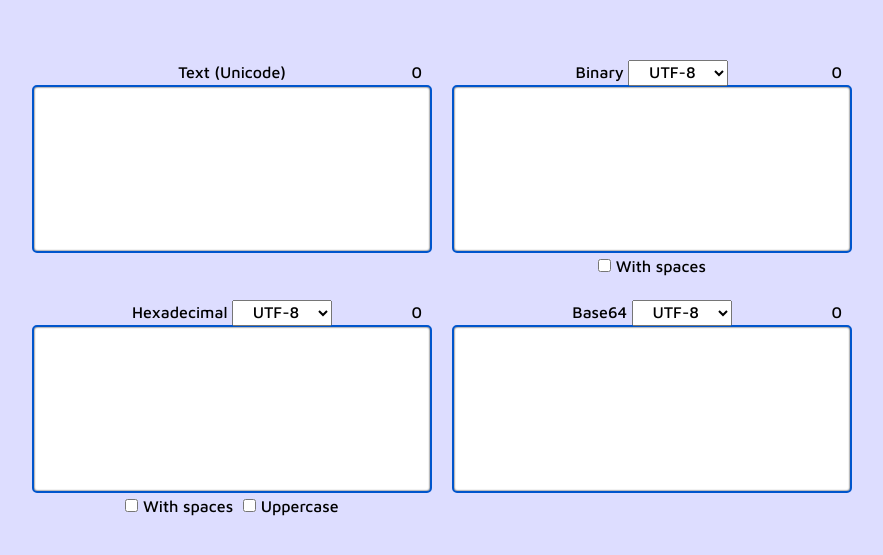
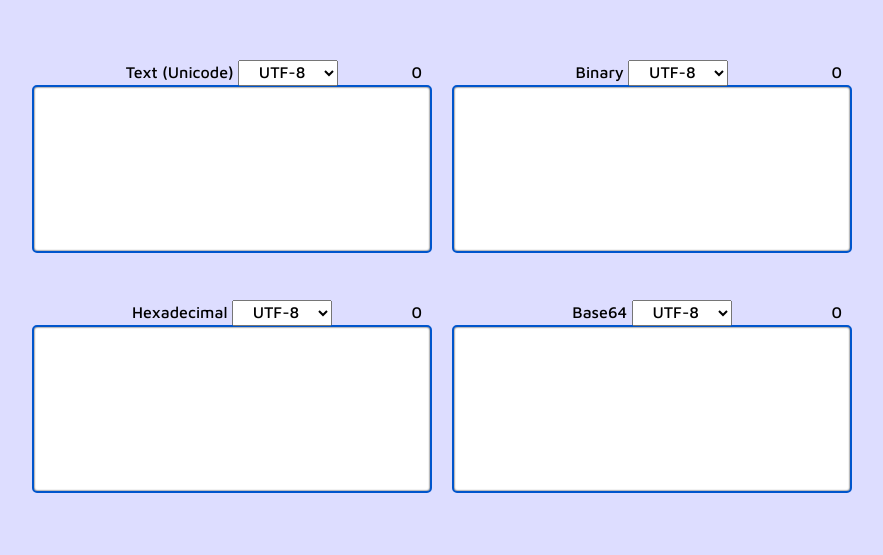
Before and after one commit to cerosrhino/transl8or, a React (Create React App) app: page / in a window 1280 px wide. Shown: the part 111-666 px from the top of the page, without its empty margins (198-1081 px from the left). Built offline with nearby package versions, Linux system fonts and the light colour scheme.

Commit message:
Start moving on to the composition over inheritance principle

```diff
--- a/src/Codec.js
+++ b/src/Codec.js
@@ -6,40 +6,28 @@ const _encodings = [
   'UTF-32BE'
 ];
 
-class Codec {
-  constructor(encoding = 'UTF-8') {
-    this.setEncoding(encoding);
-  }
-
-  setEncoding(encoding) {
-    if (_encodings.indexOf(encoding) === -1) {
-      throw new Error('Unknown encoding');
-    }
-    this.encoding = encoding;
-  }
-
-  encode(text) {
-    switch (this.encoding) {
+function encode(text, encoding) {
+  switch (_encodings[encoding]) {
     case 'UTF-8':
       return encodeURIComponent(text).replace(
         /%([0-9a-f]{2})/gi,
         (_, match) => String.fromCharCode(parseInt(match, 16))
       ).split('');
     case 'UTF-16LE':
-        return this.encodeUTF16(text, true);
+      return encodeUTF16(text, true);
     case 'UTF-16BE':
-        return this.encodeUTF16(text, false);
+      return encodeUTF16(text, false);
     case 'UTF-32LE':
-        return this.encodeUTF32(text, true);
+      return encodeUTF32(text, true);
     case 'UTF-32BE':
-        return this.encodeUTF32(text, false);
+      return encodeUTF32(text, false);
     default:
       throw new Error('Unknown encoding');
   }
 }
 
-  decode(data) {
-    switch (this.encoding) {
+function decode(data, encoding) {
+  switch (_encodings[encoding]) {
     case 'UTF-8':
       return (data.length === 0) ? '' : decodeURIComponent(
         '%' + data.map(
@@ -47,19 +35,19 @@ class Codec {
         ).join('%')
       );
     case 'UTF-16LE':
-        return this.decodeUTF16(data, true);
+      return decodeUTF16(data, true);
     case 'UTF-16BE':
-        return this.decodeUTF16(data, false);
+      return decodeUTF16(data, false);
     case 'UTF-32LE':
-        return this.decodeUTF32(data, true);
+      return decodeUTF32(data, true);
     case 'UTF-32BE':
-        return this.decodeUTF32(data, false);
+      return decodeUTF32(data, false);
     default:
       throw new Error('Unknown encoding');
   }
 }
 
-  encodeUTF16(text, littleEndian) {
+function encodeUTF16(text, littleEndian) {
   const arrayFunc = littleEndian ?
                       Array.prototype.push :
                       Array.prototype.unshift;
@@ -75,16 +63,16 @@ class Codec {
   return Array.prototype.concat.apply([], characters);
 }
 
-  static splitByCodePoints(text) {
+export function splitByCodePoints(text) {
   return [...text];
 }
 
-  encodeUTF32(text, littleEndian) {
+function encodeUTF32(text, littleEndian) {
   const arrayFunc = littleEndian ?
                       Array.prototype.push :
                       Array.prototype.unshift;
 
-    let characters = this.splitByCodePoints(text).map(el => {
+  let characters = splitByCodePoints(text).map(el => {
     let codePoint = el.codePointAt(0);
     let chunk = [];
     for (let i = 0; i < 4; i++) {
@@ -97,7 +85,7 @@ class Codec {
   return Array.prototype.concat.apply([], characters);
 }
 
-  decodeUTF16(data, littleEndian) {
+function decodeUTF16(data, littleEndian) {
   if (data.length % 2 !== 0) {
     throw new Error('Wrong data chunk size');
   }
@@ -116,7 +104,7 @@ class Codec {
   return string;
 }
 
-  decodeUTF32(data, littleEndian) {
+function decodeUTF32(data, littleEndian) {
   if (data.length % 4 !== 0) {
     throw new Error('Wrong data chunk size');
   }
@@ -143,9 +131,19 @@ class Codec {
   return string;
 }
 
-  static encodings() {
+export function encodings() {
   return [..._encodings];
 }
+
+export function findEncoding(encoding) {
+  const index = _encodings.indexOf(encoding);
+  if (index === -1) {
+    throw new Error('Unknown encoding');
   }
 
-export default Codec;
+  return index;
+}
+
+export default {
+  encode, decode, splitByCodePoints, encodings, findEncoding
+};
--- a/src/components/Base64View.js
+++ b/src/components/Base64View.js
@@ -1,18 +1,18 @@
-import React from 'react';
+import React, { Component } from 'react';
 import DataView from './DataView';
-import Title from './Title';
+import codec from '../Codec';
 
-class Base64View extends DataView {
-  format(input) {
-    return btoa(this.codec.encode(input).join(''));
+class Base64View extends Component {
+  format = (input, encoding) => {
+    return btoa(codec.encode(input, encoding).join('')).split('');
   }
 
-  parse(input) {
+  parse = (input, encoding) => {
     if (input.length % 4 !== 0) {
       throw new Error('Incorrect number of characters');
     }
 
-    return this.codec.decode(atob(input).split(''));
+    return codec.decode(atob(input).split(''), encoding);
   }
 
   filter(input) {
@@ -21,18 +21,13 @@ class Base64View extends DataView {
 
   render() {
     return (
-      <div className="data-view">
-        <Title
-          text="Base64"
-          onEncodingChange={this.handleEncodingChange}
-          length={this.state.value.length}
-          error={this.state.error}/>
-        <textarea
-          className={this.textareaClassName()}
-          spellCheck="false"
-          onChange={this.handleChange}
-          value={this.state.value}/>
-      </div>
+      <DataView
+        title="Base64"
+        filter={this.filter}
+        format={this.format}
+        parse={this.parse}
+        text={this.props.text}
+        onChange={this.props.onChange}/>
     );
   }
 }
--- a/src/components/BinaryView.js
+++ b/src/components/BinaryView.js
@@ -1,26 +1,25 @@
-import React from 'react';
-import ChunkedDataView from './ChunkedDataView';
-import Title from './Title';
-import FormattingOptions from './FormattingOptions';
+import React, { Component } from 'react';
+import DataView from './DataView';
+import codec from '../Codec';
 
-class BinaryView extends ChunkedDataView {
-  format(input) {
-    return this.codec
-      .encode(input)
-      .map(el => el.charCodeAt(0).toString(2).padStart(8, '0'))
-      .join(this.separator);
+class BinaryView extends Component {
+  format = (input, encoding) => {
+    return codec
+      .encode(input, encoding)
+      .map(el => el.charCodeAt(0).toString(2).padStart(8, '0'));
+      // .join(this.separator);
   }
 
-  parse(input) {
+  parse = (input, encoding) => {
     input = input.replace(/\s/g, '');
     if (input.length % 8 !== 0) {
       throw new Error('Incorrect number of characters');
     }
 
-    return this.codec.decode(input.replace(
+    return codec.decode(input.replace(
       /(.{8})/g,
       (_, match) => String.fromCharCode(parseInt(match, 2))
-    ).split(''));
+    ).split(''), encoding);
   }
 
   filter(input) {
@@ -29,19 +28,14 @@ class BinaryView extends ChunkedDataView {
 
   render() {
     return (
-      <div className="data-view">
-        <Title
-          text="Binary"
-          onEncodingChange={this.handleEncodingChange}
-          length={this.state.value.length}
-          error={this.state.error}/>
-        <textarea
-          className={this.textareaClassName()}
-          spellCheck="false"
-          onChange={this.handleChange}
-          value={this.state.value}/>
-        <FormattingOptions onSpacesChange={this.handleSpacesChange}/>
-      </div>
+      <DataView
+        title="Binary"
+        filter={this.filter}
+        format={this.format}
+        parse={this.parse}
+        text={this.props.text}
+        onChange={this.props.onChange}
+        onSpacesChange={this.handleSpacesChange}/>
     );
   }
 }
--- a/src/components/DataView.js
+++ b/src/components/DataView.js
@@ -1,45 +1,60 @@
-import { Component } from 'react';
-import Codec from '../Codec';
+import React, { Component } from 'react';
+import Title from './Title';
+import FormattingOptions from './FormattingOptions';
+import codec from '../Codec';
 import './DataView.css';
 
 class DataView extends Component {
   constructor(props) {
     super(props);
 
-    this.codec = new Codec();
-
     this.state = {
       value: '',
+      encoding: codec.findEncoding('UTF-8'),
+      separator: '',
+      useUppercase: false,
       error: false
     };
   }
 
-  filter(input) {
-    return input;
+  // componentWillReceiveProps(nextProps) {
+  //   console.log(nextProps);
+  //   // this.setState({
+  //   //   value: nextProps.format(nextProps.text || '')
+  //   // });
+  // }
+
+  // componentDidUpdate(prevProps, prevState, snapshot) {
+  //   console.log('update');
+  // }
+
+  static getDerivedStateFromProps(nextProps, prevState) {
+    return (nextProps.format && typeof nextProps.text !== 'undefined') ?
+             DataView.updateValue(nextProps, prevState) :
+             null;
   }
 
-  format(input) {
-    return input;
-  }
-
-  parse(input) {
-    return input;
-  }
-
-  componentWillReceiveProps(nextProps) {
-    this.setState({
-      value: this.format(nextProps.text)
-    });
+  static updateValue = (props, state) => {
+    let value = props.format(props.text, state.encoding).join(state.separator);
+    if (state.useUppercase) {
+      value = value.toUpperCase();
+    }
+    return { value };
   }
 
   handleChange = (event) => {
+    // console.log(this.props);
     this.setState({
-      value: this.filter(event.target.value),
+      value: this.props.filter(event.target.value),
       error: false
     }, () => {
       try {
-        this.props.onChange(this.parse(this.state.value));
+        // console.log('f', this.props.parse(this.state.value));
+        this.props.onChange(
+          this.props.parse(this.state.value, this.state.encoding)
+        );
       } catch (e) {
+        // console.log(e);
         this.setState({
           error: true
         });
@@ -48,19 +63,48 @@ class DataView extends Component {
   }
 
   handleEncodingChange = (encoding) => {
-    this.codec.setEncoding(encoding);
+    console.log(encoding);
+    // this.setState(DataView.updateValue(this.props, this.state));
     this.setState({
-      value: this.format(this.props.text)
+      encoding,
+      value: this.props.format(this.state.value, 2)
     });
   }
 
-  textareaClassName() {
-    let className = 'data-view__textarea';
+  handleSpacesChange = (checked) => {
+    // this.state.separator = checked ? ' ' : '';
+    this.setState(DataView.updateValue(this.props, this.state));
+  }
+
+  handleCaseChange = (checked) => {
+    this.state.useUppercase = checked;
+    // this.setState({
+    //   value: this.props.format(this.props.text, this.state.codec)
+    // });
+    this.setState(DataView.updateValue(this.props, this.state));
+  }
+
+  render() {
+    let textareaClassName = 'data-view__textarea';
     if (this.state.error) {
-      className += ' data-view__textarea--error';
+      textareaClassName += ' data-view__textarea--error';
     }
 
-    return className;
+    return (
+      <div className="data-view">
+        <Title
+          text={this.props.title}
+          onEncodingChange={this.handleEncodingChange}
+          length={codec.splitByCodePoints(this.state.value).length}
+          error={this.state.error}/>
+        <textarea
+          className={textareaClassName}
+          spellCheck="false"
+          onChange={this.handleChange}
+          value={this.state.value}/>
+        {this.props.children}
+      </div>
+    )
   }
 }
 
--- a/src/components/EncodingPicker.js
+++ b/src/components/EncodingPicker.js
@@ -6,9 +6,9 @@ class EncodingPicker extends Component {
   handleChange = (event) => {
     this.setState({
       value: event.target.value
+    }, () => {
+      this.props.onChange(this.state.value);
     });
-
-    this.props.onChange(event.target.value);
   }
 
   render() {
@@ -18,7 +18,7 @@ class EncodingPicker extends Component {
         onChange={this.handleChange}>
         {
           Codec.encodings().map(
-            (el, index) => <option key={index}>{el}</option>
+            (el, index) => <option key={index} value={index}>{el}</option>
           )
         }
       </select>
--- a/src/components/HexView.js
+++ b/src/components/HexView.js
@@ -1,62 +1,56 @@
-import React from 'react';
+import React, { Component } from 'react';
+import DataView from './DataView';
 import ChunkedDataView from './ChunkedDataView';
 import Title from './Title';
 import FormattingOptions from './FormattingOptions';
+import codec from '../Codec';
 
-class HexView extends ChunkedDataView {
-  format(input) {
-    let output = this.codec
-      .encode(input)
-      .map(el => el.charCodeAt(0).toString(16).padStart(2, '0'))
-      .join(this.separator);
+class HexView extends Component {
+  format = (input, encoding) => {
+    // let output = codec
+    return codec
+      .encode(input, encoding)
+      .map(el => el.charCodeAt(0).toString(16).padStart(2, '0'));
+      // .join(separator);
 
-    if (this.useUppercase) {
-      output = output.toUpperCase();
-    }
+    // if (useUppercase) {
+    //   output = output.toUpperCase();
+    // }
 
-    return output;
+    // return output;
   }
 
-  parse(input) {
+  parse = (input, encoding) => {
     input = input.replace(/\s/g, '');
     if (input.length % 2 !== 0) {
       throw new Error('Incorrect number of characters');
     }
 
-    return this.codec.decode(input.replace(
+    return codec.decode(input.replace(
       /(.{2})/g,
       (_, match) => String.fromCharCode(parseInt(match, 16))
-    ).split(''));
+    ).split(''), encoding);
   }
 
   filter(input) {
     return input.replace(/[^0-9a-f\s]/gi, '');
   }
 
-  handleCaseChange = (checked) => {
-    this.useUppercase = checked;
-    this.setState({
-      value: this.format(this.props.text)
-    });
-  }
-
   render() {
     return (
-      <div className="data-view">
-        <Title
-          text="Hexadecimal"
-          onEncodingChange={this.handleEncodingChange}
-          length={this.state.value.length}
-          error={this.state.error}/>
-        <textarea
-          className={this.textareaClassName()}
-          spellCheck="false"
-          onChange={this.handleChange}
-          value={this.state.value}/>
+      <DataView
+        title="Hexadecimal"
+        filter={this.filter}
+        format={this.format}
+        parse={this.parse}
+        text={this.props.text}
+        onChange={this.props.onChange}
+        onSpacesChange={this.handleSpacesChange}
+        onCaseChange={this.handleCaseChange}>
         <FormattingOptions
           onSpacesChange={this.handleSpacesChange}
           onCaseChange={this.handleCaseChange}/>
-      </div>
+      </DataView>
     );
   }
 }
--- a/src/components/UnicodeView.js
+++ b/src/components/UnicodeView.js
@@ -1,21 +1,29 @@
-import React from 'react';
+import React, { Component } from 'react';
 import DataView from './DataView';
 import Title from './Title';
-import Codec from '../Codec';
 
-class UnicodeView extends DataView {
+class UnicodeView extends Component {
+  filter = (input) => {
+    return input;
+  }
+
+  format = (input) => {
+    return input.split('');
+  }
+
+  parse = (input) => {
+    return input;
+  }
+
   render() {
     return (
-      <div className="data-view">
-        <Title
-          text="Text (Unicode)"
-          length={Codec.splitByCodePoints(this.state.value).length}/>
-        <textarea
-          className="data-view__textarea"
-          spellCheck="false"
-          onChange={this.handleChange}
-          value={this.state.value}/>
-      </div>
+      <DataView
+        title="Text (Unicode)"
+        filter={this.filter}
+        format={this.format}
+        parse={this.parse}
+        text={this.props.text}
+        onChange={this.props.onChange}/>
     );
   }
 }
```
Lines whose indentation alone changed are shown as unchanged.
